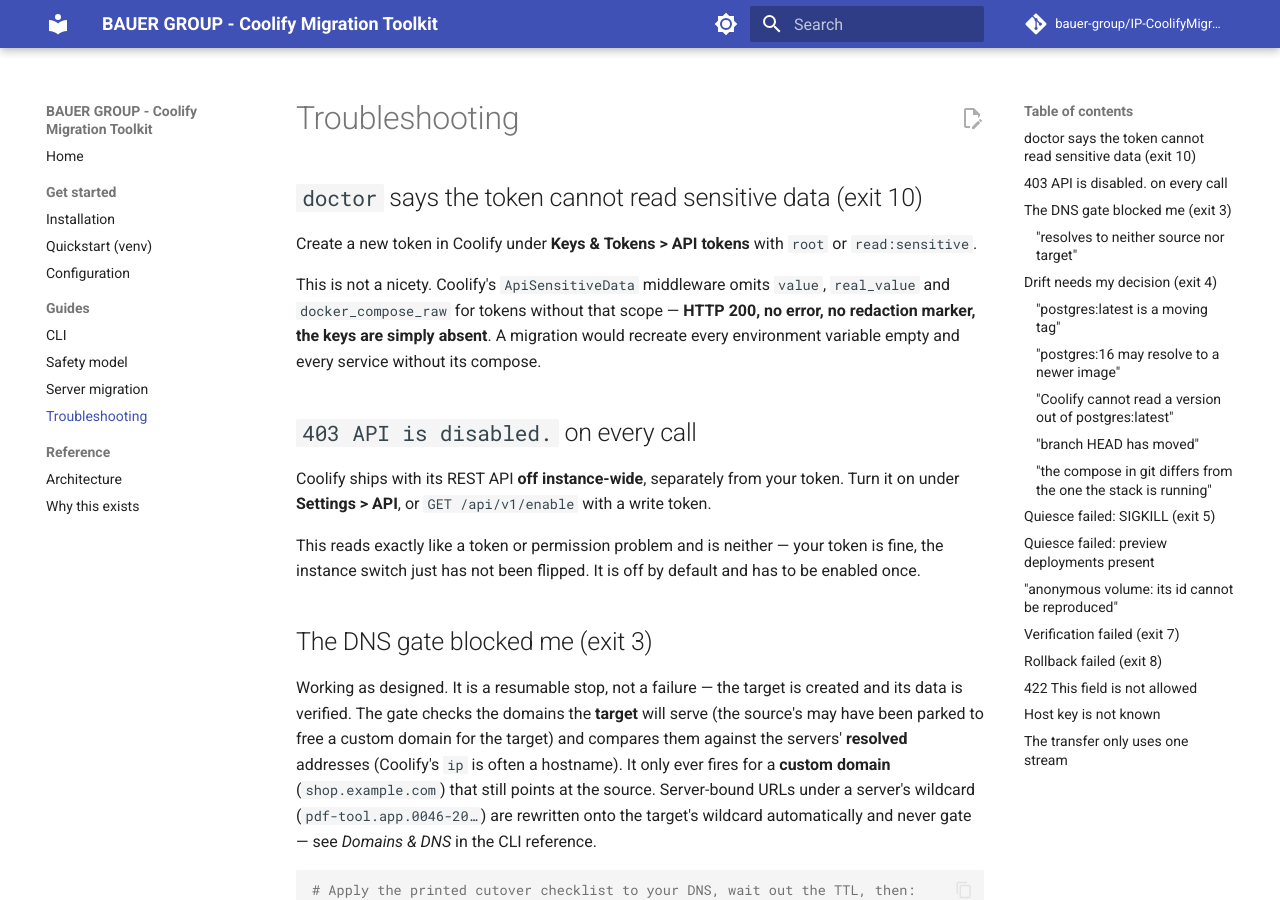
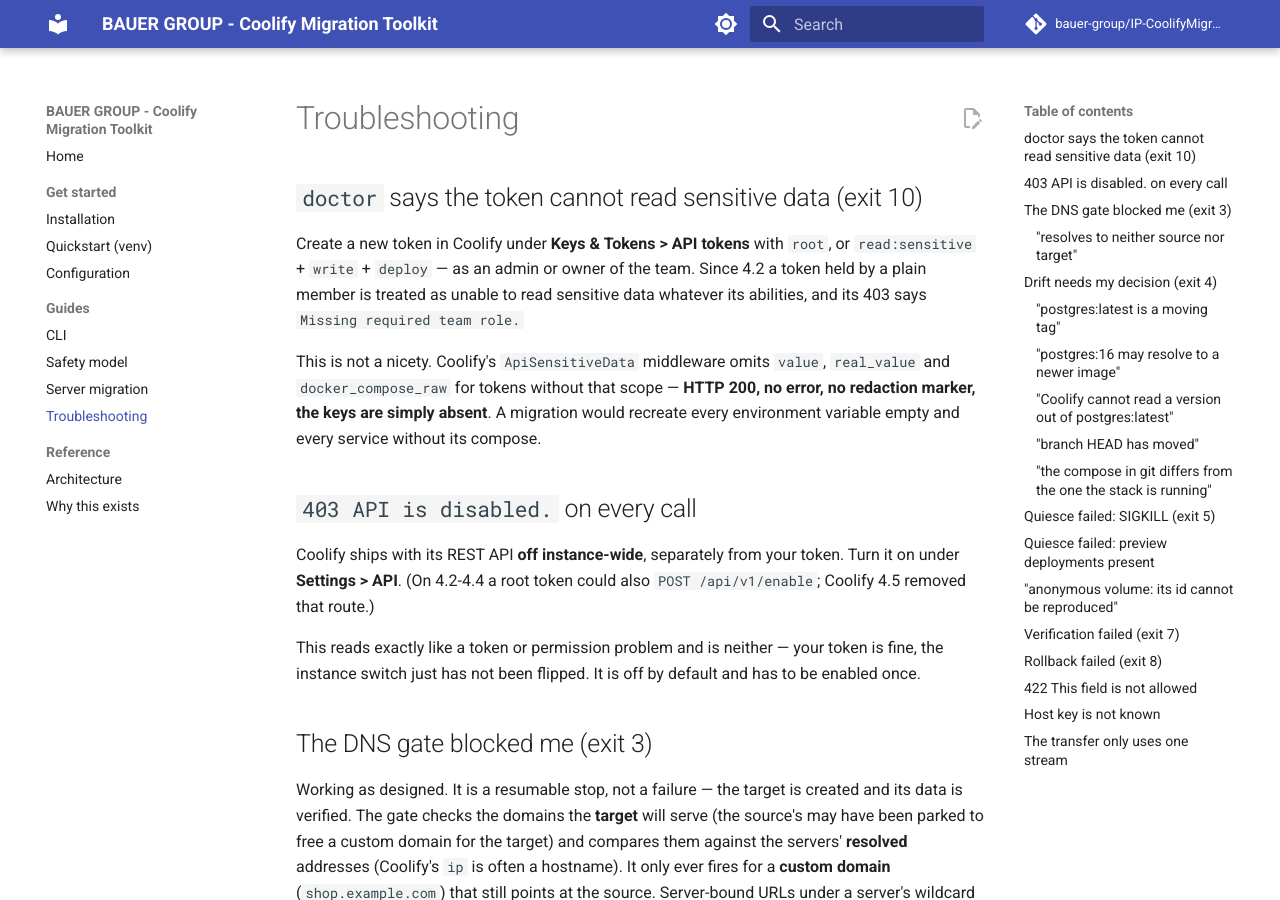
Before and after one commit to bauer-group/IP-CoolifyMigration, an MkDocs documentation site: the page built from docs/troubleshooting.md, in a window 1280 px wide and 900 px high. Built offline with MkDocs 1.6.1 and Material for MkDocs 9.7.7, drawn with Linux system fonts in a browser that asks for light colours; comment, search, counter and statistics services are not loaded.

Commit message:
fix(api): corrected the 403 hints and token docs
Coolify 4.5 removed the /api/v1/enable route, so the "API is
disabled" hint now points at Settings > API only. A token held by a
plain team member gets its own hint (re-issuing it as the same user
cannot help), and the generic hint names the abilities a migration
really needs and passes on Coolify's "Missing required permissions".

The docs said a token needs root or read:sensitive. That only covers
the silent-omission check: a migration also stops, creates and
deletes, and since 4.5 DELETE needs write AND deploy. They now say
root, or read:sensitive + write + deploy, issued by a team admin.

```diff
--- a/docs/troubleshooting.md
+++ b/docs/troubleshooting.md
@@ -2,8 +2,10 @@
 
 ## `doctor` says the token cannot read sensitive data (exit 10)
 
-Create a new token in Coolify under **Keys & Tokens > API tokens** with `root` or
-`read:sensitive`.
+Create a new token in Coolify under **Keys & Tokens > API tokens** with `root`, or
+`read:sensitive` + `write` + `deploy` — as an admin or owner of the team. Since
+4.2 a token held by a plain member is treated as unable to read sensitive data
+whatever its abilities, and its 403 says `Missing required team role.`
 
 This is not a nicety. Coolify's `ApiSensitiveData` middleware omits `value`,
 `real_value` and `docker_compose_raw` for tokens without that scope — **HTTP 200,
@@ -13,8 +15,8 @@
 ## `403 API is disabled.` on every call
 
 Coolify ships with its REST API **off instance-wide**, separately from your
-token. Turn it on under **Settings > API**, or `GET /api/v1/enable` with a write
-token.
+token. Turn it on under **Settings > API**. (On 4.2-4.4 a root token could also
+`POST /api/v1/enable`; Coolify 4.5 removed that route.)
 
 This reads exactly like a token or permission problem and is neither — your token
 is fine, the instance switch just has not been flipped. It is off by default and
```
Also changed, not shown: docs/README.template.MD (+3 -2 lines), docs/configuration.md (+3 -2 lines), docs/index.md (+1 -1 lines), docs/installation.md (+4 -2 lines), docs/quickstart.md (+1 -1 lines), 2 other files.
